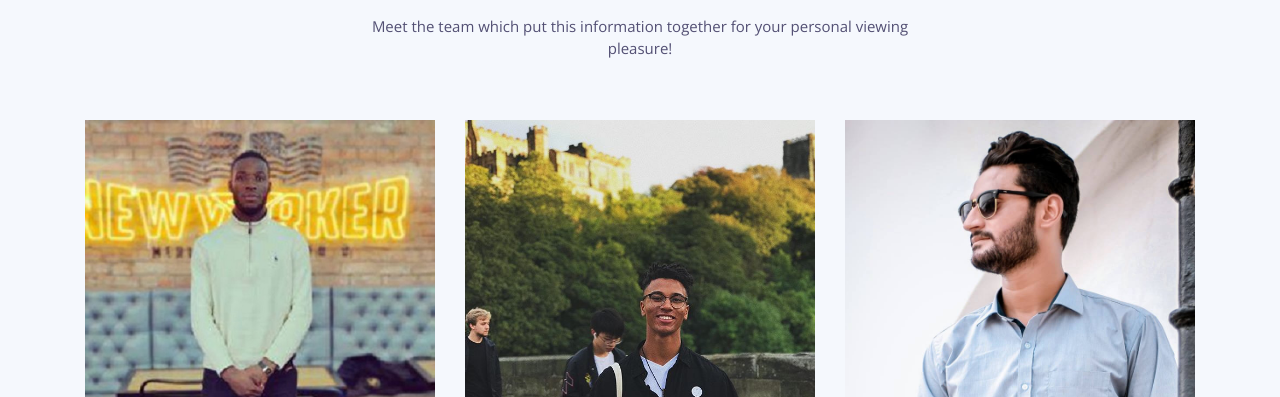
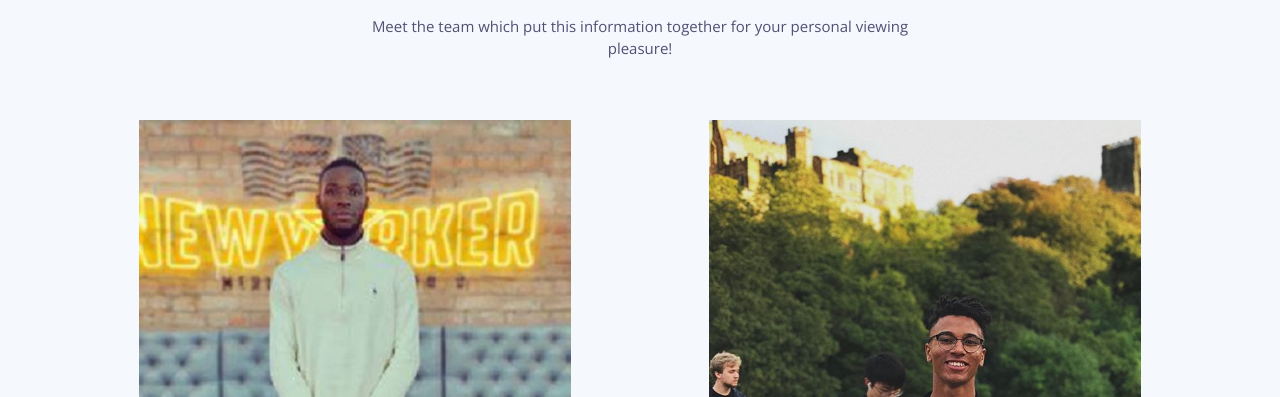
Before and after one commit to TomasPickford/WebsiteFormative, a plain HTML site: page index.html in a window 1280 px wide. Shown: the part 2070-2467 px from the top of the page. Drawn offline with nearby package versions, Linux system fonts and the light colour scheme.

Commit message:
Centered images and removed member

```diff
--- a/css/style.css
+++ b/css/style.css
@@ -963,6 +963,7 @@
 
 #team {
   padding: 60px 0;
+
 }
 
 #team .member {
@@ -970,6 +971,9 @@
   margin-bottom: 20px;
   position: relative;
   overflow: hidden;
+  width:80%;
+   left:50%;
+   transform: translateX(-50%);
 }
 
 #team .member .member-info {
--- a/index.html
+++ b/index.html
@@ -149,7 +149,7 @@
 
         <div class="row">
 
-          <div class="col-lg-4 col-md-6 wow fadeInUp">
+          <div class="col-lg-6 col-md-6 wow fadeInUp">
             <div class="member">
               <img src="img/jeff.jpg" class="img-fluid" alt="">
               <div class="member-info">
@@ -165,7 +165,7 @@
             </div>
           </div>
 
-          <div class="col-lg-4 col-md-6 wow fadeInUp" data-wow-delay="0.1s">
+          <div class="col-lg-6 col-md-6 wow fadeInUp" data-wow-delay="0.1s">
             <div class="member">
               <img src="img/aaron.jpg" class="img-fluid" alt="">
               <div class="member-info">
@@ -181,7 +181,7 @@
             </div>
           </div>
 
-          <div class="col-lg-4 col-md-6 wow fadeInUp" data-wow-delay="0.2s">
+         <!-- <div class="col-lg-4 col-md-6 wow fadeInUp" data-wow-delay="0.2s">
             <div class="member">
               <img src="img/team-3.jpg" class="img-fluid" alt="">
               <div class="member-info">
@@ -198,7 +198,7 @@
         </div>
 
       </div>
-    </section><!-- #team -->
+    </section>--><!-- #team -->
 
   </main>
 
```
